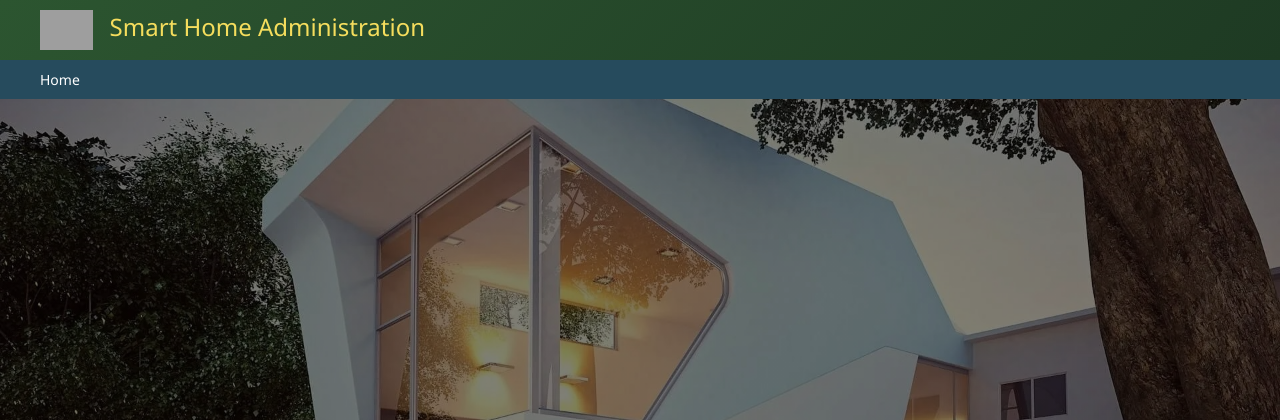
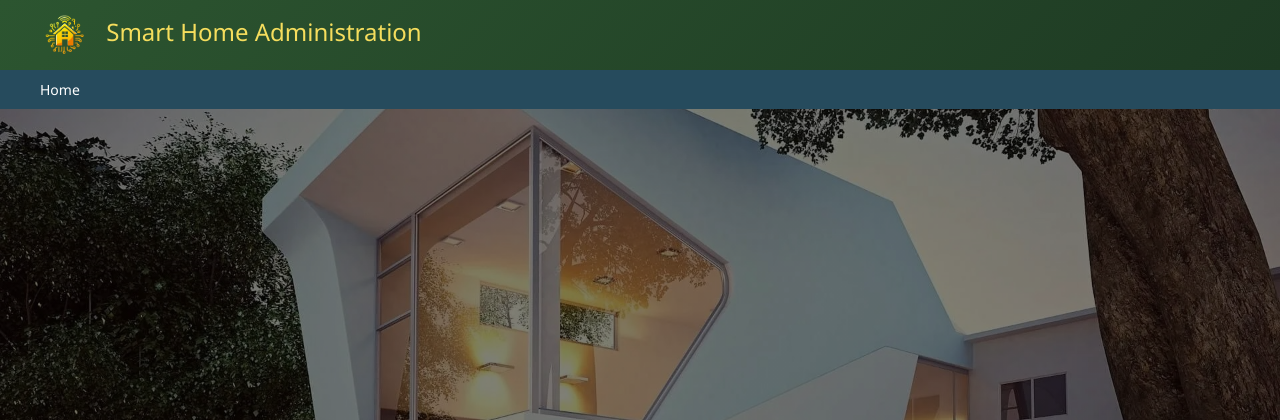
Before and after one commit to Emmanuel-Salamba/smart_house1, a Django app: template templates/admin/base_site.html in a window 1280 px wide. Shown: the top 420 px of the page. Run offline with Django 5.2, Linux system fonts and the light colour scheme; the template is opened without the code that fills it, so the values that code supplies are empty; parts of the project's set-up code (start-up, migrations or seed data) failed here and were passed over; grey boxes are pictures that could not be loaded.

Commit message:
favicon and log

```diff
--- a/templates/admin/base_site.html
+++ b/templates/admin/base_site.html
@@ -5,13 +5,17 @@
 
 {% block extrastyle %}
     {{ block.super }}
+
+    <!-- Favicon -->
+    <link rel="icon" type="image/png" href="{% static 'images/favicon.png' %}">
+
     <link rel="stylesheet" type="text/css" href="{% static 'css/custom.css' %}">
 {% endblock %}
 
 {% block branding %}
 <h1 id="site-name">
     <a href="{% url 'admin:index' %}">
-        <img src="{% static 'images/logo.png' %}" alt="Logo" height="40" style="margin-right: 10px;">
+        <img src="{% static 'images/logo2.png' %}" alt="Logo" height="50" style="margin-right: 10px;">
         Smart Home Administration
     </a>
 </h1>
```
Also changed, not shown: static/images/favicon.png (added), static/images/logo2.png (added).
